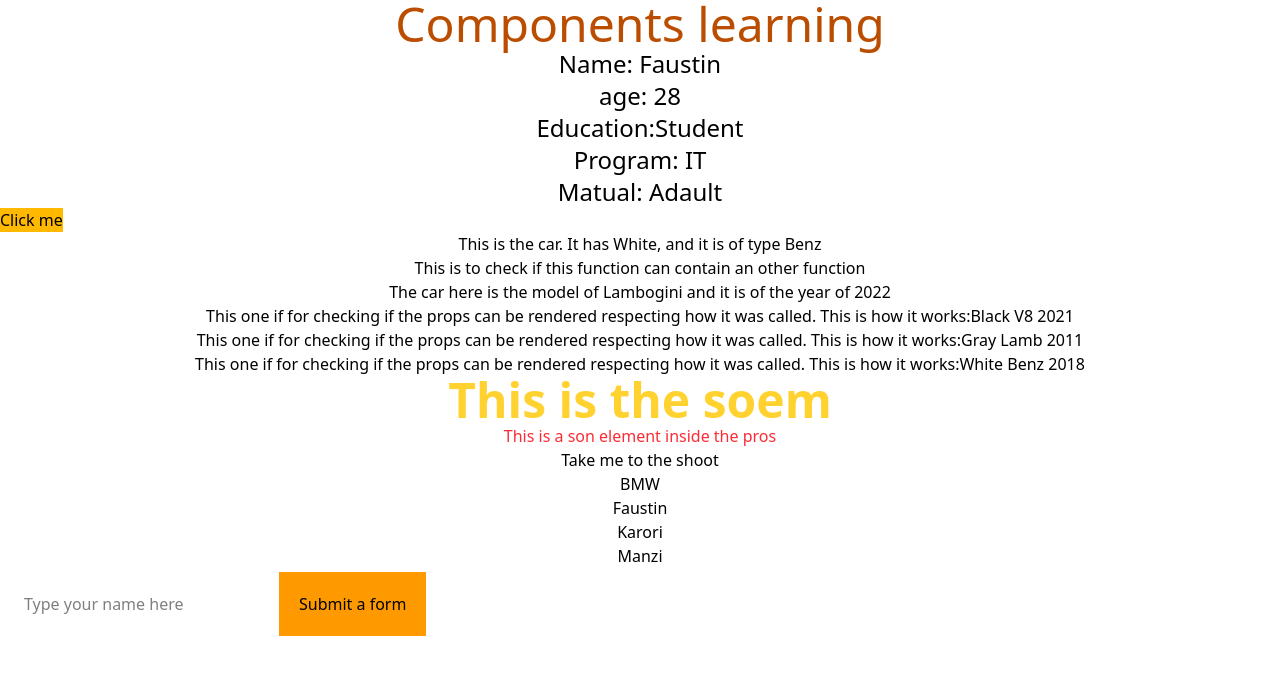
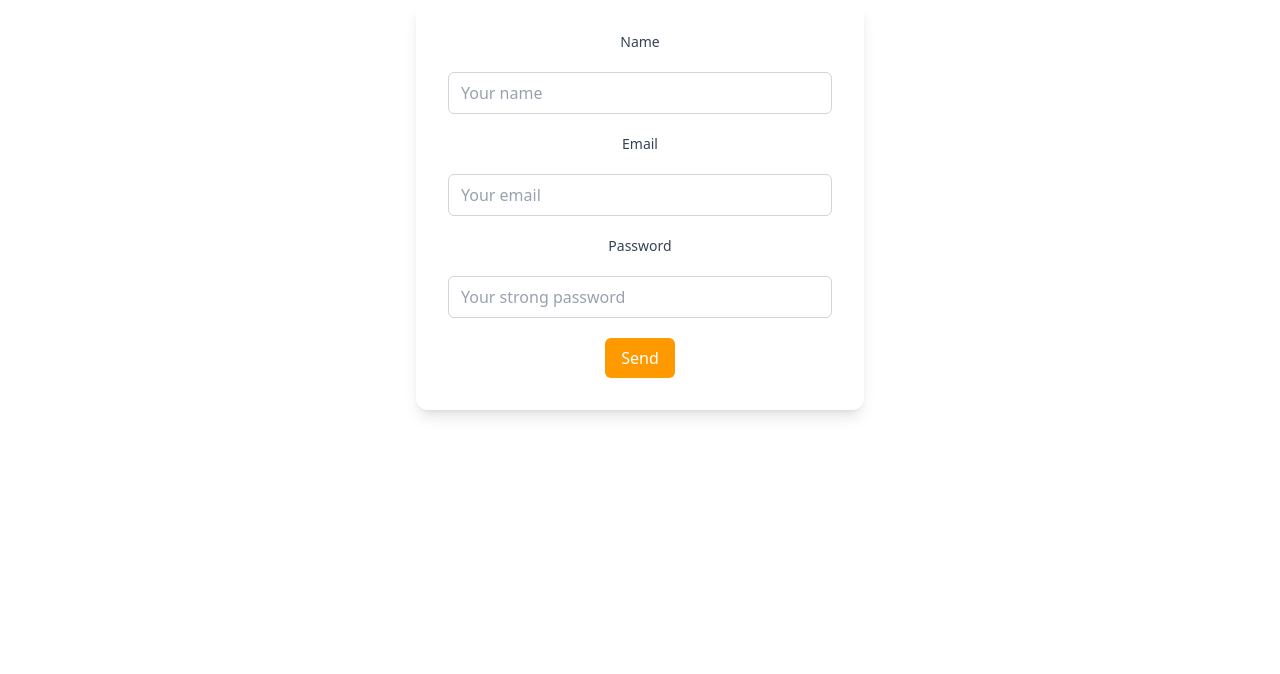
Before and after one commit to faustin12-g/react-learn, a React app: page / in a window 1280 px wide. Shown: the top 674 px of the page. Built offline with nearby package versions, Linux system fonts and the light colour scheme; the HTML template or start-up script is replaced by a standard one.

Commit message:
add forms

```diff
--- a/src/App.jsx
+++ b/src/App.jsx
@@ -12,7 +12,7 @@ import Forms from './components/Forms'
 const App = () => {
   return (
       < >
-        < Expression />
+        {/* < Expression />
         <Props color='White' type='Benz' />
         <Component />
         <Car type='V8' year='2021' color='Black' />
@@ -24,7 +24,7 @@ const App = () => {
         <Events />
         <Conditionals brand='BMW' year={4040} />
 
-        <Lists />
+        <Lists /> */}
         <Forms />
 
       </>
--- a/src/components/Forms.jsx
+++ b/src/components/Forms.jsx
@@ -2,21 +2,24 @@ import React, { useState } from 'react'
 
 const Forms = () => {
     let [name, setName]  = useState('');
-    function handleChange(e)
-    {
-        setName(e.target.value)
-    }
+    let [email, setEmail] = useState('');
+    let [password, setPassword] = useState('')
     function handleSubmit(e)
     {
         e.preventDefault()
-        alert(name)
+        alert('You have successfully submitted')
     }
 
   return (
-    <div>
-        <form onSubmit={handleSubmit}>
-            <input value={name} onChange={handleChange} className='p-6' placeholder='Type your name here' />
-            <button className='bg-amber-500 p-5'>Submit a form</button>
+    <div className='justify-center bg-white shadow-lg rounded-xl text-center max-w-md mx-auto p-6 sm:p-8'>
+        <form onSubmit={handleSubmit} className='space-y-5'>
+            <label htmlFor="" className='block text-sm font-medium text-gray-700 dark:text-gray-200'>Name</label>
+            <input value={name} className='block w-full rounded-md border border-gray-300 bg-white px-3 py-2 text-gray-900 placeholder:text-gray-400' onChange={e=>setName(e.target.value)} placeholder='Your name'/>
+            <label htmlFor="" className='block text-sm font-medium text-gray-700 dark:text-gray-200'>Email</label>
+            <input value={email} className='block w-full rounded-md border border-gray-300 bg-white px-3 py-2 text-gray-900 placeholder:text-gray-400' onChange={e=>setEmail(e.target.value)} placeholder='Your email' />
+            <label htmlFor="" className='block text-sm font-medium text-gray-700 dark:text-gray-200'>Password</label>
+            <input value={password} className='block w-full rounded-md border border-gray-300 bg-white px-3 py-2 text-gray-900 placeholder:text-gray-400' onChange={e=> setPassword(e.target.value)} placeholder='Your strong password'/>
+            <button className='inline-flex items-center justify-center rounded-md bg-amber-500 px-4 py-2 text-white font-medium hover:bg-amber-600 focus:outline-none focus:ring-2 focus:ring-amber-400 focus:ring-offset-2 disabled:opacity-50 disabled:cursor-not-allowed'>Send</button>
         </form>
     </div>
   )
```
